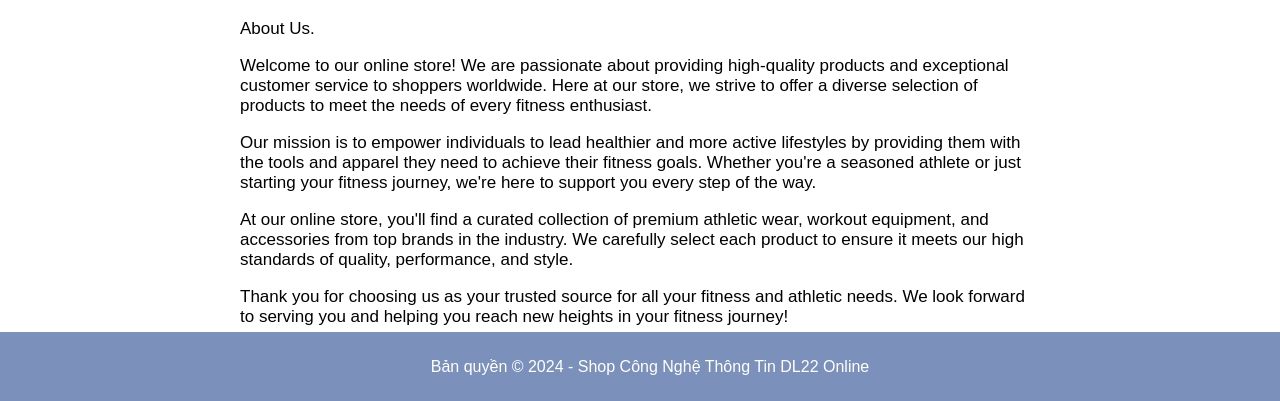
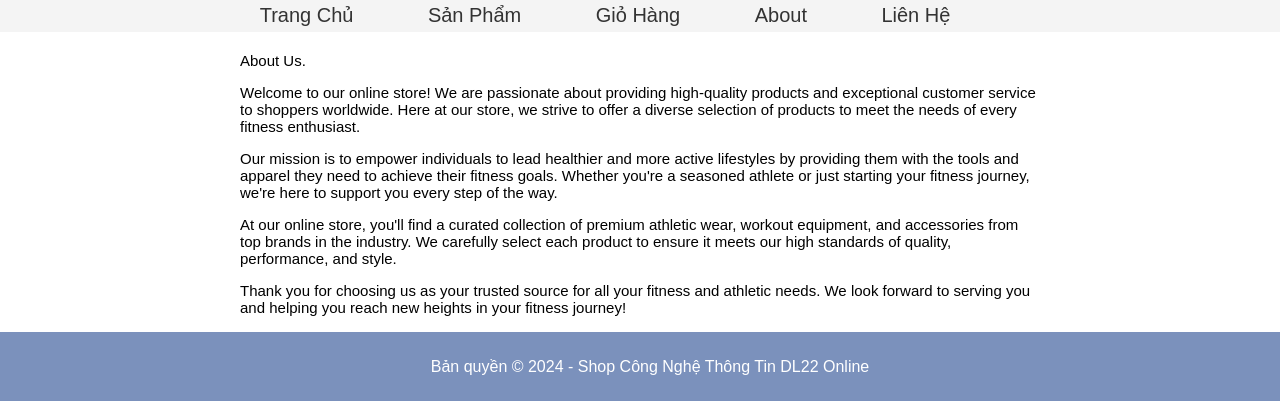
Before and after one commit to HUyEsona/Django-web, a Django app: page /about/ in a window 1280 px wide. Shown: the part 399-800 px from the top of the page. Run offline with Django 5.2, Linux system fonts and the light colour scheme.

Commit message:
fix more stuff

```diff
--- a/myproject/templates/about.html
+++ b/myproject/templates/about.html
@@ -9,6 +9,7 @@
             font-family: Arial, sans-serif;
             margin: 0;
             padding: 0;
+            overflow-y: scroll; /* Thêm thanh cuộn theo chiều dọc */
 
         }
         header {
@@ -23,12 +24,31 @@
             align-items: center;
             font-size: 30px; /* Thay đổi kích thước chữ  tiêu đề tại đây */
         }
+        nav {
+            background-color: #f4f4f4;
+            padding: 5px;
+        }
+        nav ul {
+            list-style-type: none;
+            margin: 0;
+            padding: 0;
+            text-align: center;
+        }
+        nav ul li {
+            display: inline;
+            margin-right: 70px; /* Thêm khoảng cách giữa các liên kết */
+        }
+        nav ul li a {
+            text-decoration: none;
+            color: #333;
+            font-size: 20px; /* Thay đổi kích thước chữ tại đây */
+        }
         .container {
             max-width: 800px;
             margin: 0 auto;
             padding: 20px;
             text-align: match-parent;
-            font-size: 17px;
+            font-size: 15px;
         }
         h1 {
             margin-bottom: 20px;
@@ -51,12 +71,23 @@
     <header>
         <h1>Shop Bán Hàng Online Đồ Thể Dục Thể Thao.</h1>
     </header>
+    <nav>
+        <ul>
+            <li><a href="/trang_chu/">Trang Chủ</a></li>
+            <li><a href="/san_pham/">Sản Phẩm</a></li>
+            <li><a href="/gio_hang/">Giỏ Hàng</a></li>
+            <li><a href="/about/">About</a></li>
+            <li><a href="/lien_he/">Liên Hệ</a></li>
+        </ul>
+    </nav>
     <div class="container">
         <p2>About Us.</p2>
         <p>Welcome to our online store! We are passionate about providing high-quality products and exceptional customer service to shoppers worldwide. Here at our store, we strive to offer a diverse selection of products to meet the needs of every fitness enthusiast.</p>
         <p>Our mission is to empower individuals to lead healthier and more active lifestyles by providing them with the tools and apparel they need to achieve their fitness goals. Whether you're a seasoned athlete or just starting your fitness journey, we're here to support you every step of the way.</p>
         <p>At our online store, you'll find a curated collection of premium athletic wear, workout equipment, and accessories from top brands in the industry. We carefully select each product to ensure it meets our high standards of quality, performance, and style.</p>
+
         <p>Thank you for choosing us as your trusted source for all your fitness and athletic needs. We look forward to serving you and helping you reach new heights in your fitness journey!</p>
+
     </div>
     </section>
 
```
Also changed, not shown: myproject/templates/lien_he.html (+30 -1 lines), myproject/templates/san_pham.html (+29 -4 lines), myproject/templates/trang_chu.html (+27 -0 lines).
